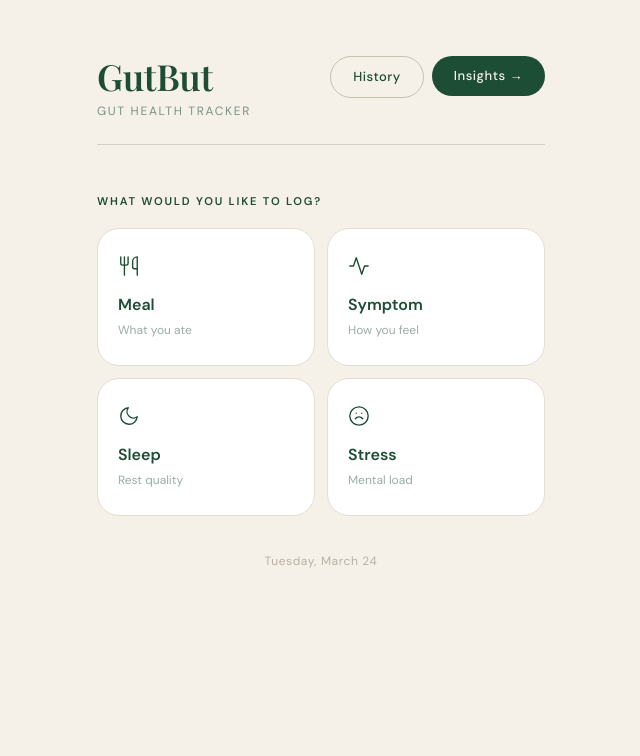
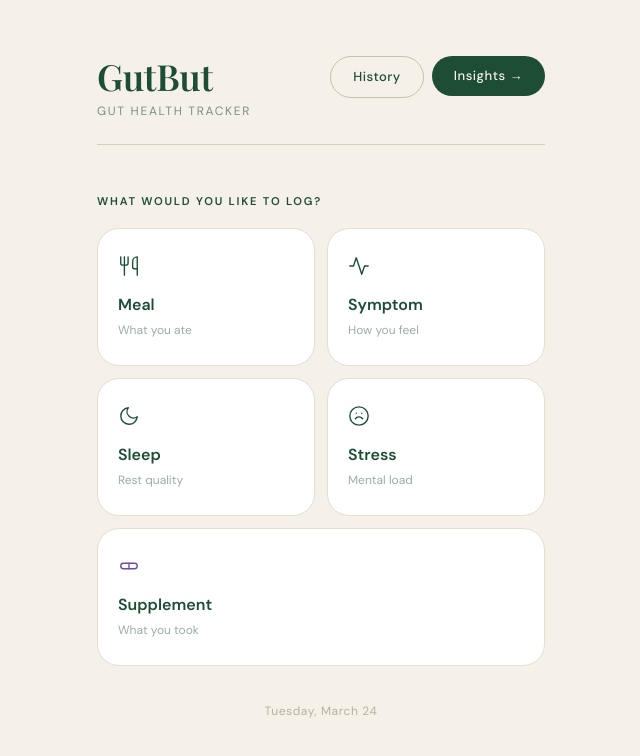
Before and after one commit to shreyanshkanoongo-git/gutbut-trigger-tool, a Next.js app: page /log in a window 1280 px wide. Shown: the top 756 px of the page, without its empty margins (319-959 px from the left). Built offline with nearby package versions, Linux system fonts and the light colour scheme; no server answers.

Commit message:
Add supplement tracker with history and insights integration

```diff
--- a/app/api/insights/route.ts
+++ b/app/api/insights/route.ts
@@ -39,10 +39,11 @@ export async function GET(req: NextRequest) {
         day: 'numeric',
         month: 'short',
       })
-      if (log.type === 'meal')    return `${date} — Meal: ${log.content}`
-      if (log.type === 'symptom') return `${date} — Symptom: ${log.content} (severity ${log.severity}/5)`
-      if (log.type === 'sleep')   return `${date} — Sleep: ${log.hours} hours`
-      if (log.type === 'stress')  return `${date} — Stress: ${log.severity}/5${log.content ? `, note: ${log.content}` : ''}`
+      if (log.type === 'meal')       return `${date} — Meal: ${log.content}`
+      if (log.type === 'symptom')    return `${date} — Symptom: ${log.content} (severity ${log.severity}/5)`
+      if (log.type === 'sleep')      return `${date} — Sleep: ${log.hours} hours`
+      if (log.type === 'stress')     return `${date} — Stress: ${log.severity}/5${log.content ? `, note: ${log.content}` : ''}`
+      if (log.type === 'supplement') return `${date} — Supplement: ${log.content}`
       return ''
     })
     .filter(Boolean)
@@ -60,7 +61,7 @@ Return this exact JSON shape:
   "insights": [
     {
       "id": 1,
-      "category": "food" | "sleep" | "stress" | "positive",
+      "category": "food" | "sleep" | "stress" | "supplement" | "positive",
       "severity": "high" | "medium" | "low",
       "text": "<2–3 sentence pattern description using real data>",
       "count": <how many times this pattern appeared>,
@@ -74,6 +75,7 @@ Rules:
 - category "food" = meals causing symptoms
 - category "sleep" = sleep duration affecting next-day energy or symptoms
 - category "stress" = stress correlating with gut issues
+- category "supplement" = patterns involving supplements — for example, on days the user took probiotics were symptoms lower? Did any supplement correlate with better or worse gut health? Name the specific supplement.
 - category "positive" = things that are going well or improving
 - severity "high" if it affects >50% of days or symptom severity ≥ 4
 - severity "medium" if it affects 25–50% or severity 2–3
--- a/app/history/page.tsx
+++ b/app/history/page.tsx
@@ -6,7 +6,7 @@ import { supabase } from '../../lib/supabase'
 
 interface Log {
   id: string
-  type: 'meal' | 'symptom' | 'sleep' | 'stress'
+  type: 'meal' | 'symptom' | 'sleep' | 'stress' | 'supplement'
   content: string
   severity: number | null
   hours: number | null
@@ -17,6 +17,13 @@ interface DayGroup {
   label: string
   entries: Log[]
 }
+
+const PILL_ICON = (
+  <svg width="16" height="16" viewBox="0 0 24 24" fill="none" stroke="currentColor" strokeWidth="1.75" strokeLinecap="round" strokeLinejoin="round">
+    <rect x="3" y="9" width="18" height="6" rx="3" />
+    <line x1="12" y1="9" x2="12" y2="15" />
+  </svg>
+)
 
 const TYPE_META: Record<
   Log['type'],
@@ -62,6 +69,11 @@ const TYPE_META: Record<
         <line x1="15" y1="9" x2="15.01" y2="9" />
       </svg>
     ),
+  },
+  supplement: {
+    bg: '#f0ebfa',
+    iconColor: '#6b4f9e',
+    icon: PILL_ICON,
   },
 }
 
--- a/app/insights/page.tsx
+++ b/app/insights/page.tsx
@@ -13,7 +13,7 @@ interface Summary {
 
 interface Insight {
   id: number
-  category: 'food' | 'sleep' | 'stress' | 'positive'
+  category: 'food' | 'sleep' | 'stress' | 'positive' | 'supplement'
   severity: 'high' | 'medium' | 'low'
   text: string
   count: number
@@ -72,6 +72,15 @@ const CATEGORY_META: Record<
       </svg>
     ),
   },
+  supplement: {
+    label: 'Supplement Patterns',
+    icon: (
+      <svg width="16" height="16" viewBox="0 0 24 24" fill="none" stroke="currentColor" strokeWidth="1.75" strokeLinecap="round" strokeLinejoin="round">
+        <rect x="3" y="9" width="18" height="6" rx="3" />
+        <line x1="12" y1="9" x2="12" y2="15" />
+      </svg>
+    ),
+  },
 }
 
 const SEVERITY_STYLES: Record<
@@ -84,7 +93,7 @@ const SEVERITY_STYLES: Record<
 }
 
 // Order categories for consistent display
-const CATEGORY_ORDER: Insight['category'][] = ['food', 'sleep', 'stress', 'positive']
+const CATEGORY_ORDER: Insight['category'][] = ['food', 'sleep', 'stress', 'supplement', 'positive']
 
 export default function InsightsPage() {
   const [dateRange, setDateRange] = useState<DateRange>('7')
@@ -432,12 +441,12 @@ export default function InsightsPage() {
                         alignItems: 'center',
                         gap: '8px',
                         marginBottom: '12px',
-                        color: '#1e4d35',
+                        color: cat === 'supplement' ? '#6b4f9e' : '#1e4d35',
                       }}
                     >
                       <div
                         style={{
-                          backgroundColor: '#edf5f0',
+                          backgroundColor: cat === 'supplement' ? '#f0ebfa' : '#edf5f0',
                           borderRadius: '8px',
                           padding: '6px',
                           display: 'flex',
--- a/app/log/page.tsx
+++ b/app/log/page.tsx
@@ -4,7 +4,7 @@ import { useState } from 'react'
 import Link from 'next/link'
 import { supabase } from '../../lib/supabase'
 
-type LogType = 'meal' | 'symptom' | 'sleep' | 'stress'
+type LogType = 'meal' | 'symptom' | 'sleep' | 'stress' | 'supplement'
 
 const LOG_TYPES = [
   {
@@ -52,6 +52,17 @@ const LOG_TYPES = [
       </svg>
     ),
   },
+  {
+    type: 'supplement' as LogType,
+    label: 'Supplement',
+    subtitle: 'What you took',
+    icon: (
+      <svg width="22" height="22" viewBox="0 0 24 24" fill="none" stroke="currentColor" strokeWidth="1.5" strokeLinecap="round" strokeLinejoin="round">
+        <rect x="3" y="9" width="18" height="6" rx="3" />
+        <line x1="12" y1="9" x2="12" y2="15" />
+      </svg>
+    ),
+  },
 ]
 
 export default function Home() {
@@ -59,14 +70,21 @@ export default function Home() {
   const [content, setContent] = useState('')
   const [severity, setSeverity] = useState(3)
   const [hours, setHours] = useState('')
+  const [supplementDose, setSupplementDose] = useState('')
   const [submitted, setSubmitted] = useState(false)
   const [loading, setLoading] = useState(false)
 
   const handleSubmit = async () => {
     setLoading(true)
+    let finalContent = content || ''
+    if (activeLog === 'supplement' && supplementDose.trim()) {
+      finalContent = finalContent
+        ? `${finalContent} — ${supplementDose.trim()}`
+        : supplementDose.trim()
+    }
     const { error } = await supabase.from('logs').insert({
       type: activeLog,
-      content: content || '',
+      content: finalContent,
       severity: activeLog === 'symptom' || activeLog === 'stress' ? severity : null,
       hours: activeLog === 'sleep' ? parseFloat(hours) : null,
       user_id: 'anonymous',
@@ -77,6 +95,7 @@ export default function Home() {
       setContent('')
       setSeverity(3)
       setHours('')
+      setSupplementDose('')
       setTimeout(() => {
         setSubmitted(false)
         setActiveLog(null)
@@ -278,9 +297,10 @@ export default function Home() {
                     textAlign: 'left',
                     cursor: 'pointer',
                     fontFamily: 'inherit',
+                    gridColumn: type === 'supplement' ? 'span 2' : undefined,
                   }}
                 >
-                  <div style={{ color: '#1e4d35', marginBottom: '16px' }}>{icon}</div>
+                  <div style={{ color: type === 'supplement' ? '#6b4f9e' : '#1e4d35', marginBottom: '16px' }}>{icon}</div>
                   <div style={{ color: '#1e4d35', fontSize: '1rem', fontWeight: 600, marginBottom: '4px' }}>
                     {label}
                   </div>
@@ -336,8 +356,8 @@ export default function Home() {
               <div style={{ display: 'flex', alignItems: 'center', gap: '14px', marginBottom: '30px' }}>
                 <div
                   style={{
-                    color: '#1e4d35',
-                    backgroundColor: '#edf5f0',
+                    color: activeLog === 'supplement' ? '#6b4f9e' : '#1e4d35',
+                    backgroundColor: activeLog === 'supplement' ? '#f0ebfa' : '#edf5f0',
                     borderRadius: '14px',
                     padding: '11px',
                     display: 'flex',
@@ -445,6 +465,54 @@ export default function Home() {
                 </div>
               )}
 
+              {/* Supplement inputs */}
+              {activeLog === 'supplement' && (
+                <>
+                  <textarea
+                    style={{
+                      width: '100%',
+                      border: '1px solid #e4ddd2',
+                      borderRadius: '14px',
+                      padding: '14px 16px',
+                      fontSize: '0.9rem',
+                      marginBottom: '12px',
+                      fontFamily: 'inherit',
+                      color: '#1e4d35',
+                      backgroundColor: '#faf8f4',
+                      resize: 'none',
+                      boxSizing: 'border-box',
+                      lineHeight: 1.65,
+                      display: 'block',
+                    }}
+                    rows={2}
+                    placeholder="What supplement did you take? e.g. Probiotic 10 billion CFU, Vitamin D 2000 IU"
+                    value={content}
+                    onChange={(e) => setContent(e.target.value)}
+                  />
+                  <textarea
+                    style={{
+                      width: '100%',
+                      border: '1px solid #e4ddd2',
+                      borderRadius: '14px',
+                      padding: '14px 16px',
+                      fontSize: '0.9rem',
+                      marginBottom: '20px',
+                      fontFamily: 'inherit',
+                      color: '#1e4d35',
+                      backgroundColor: '#faf8f4',
+                      resize: 'none',
+                      boxSizing: 'border-box',
+                      lineHeight: 1.65,
+                      display: 'block',
+                    }}
+                    rows={2}
+                    placeholder="Dose / notes (optional) — e.g. 1 capsule after breakfast"
+                    value={supplementDose}
+                    onChange={(e) => setSupplementDose(e.target.value)}
+                  />
+                </>
+              )}
+
               {/* Stress note textarea */}
               {activeLog === 'stress' && (
                 <textarea
```
